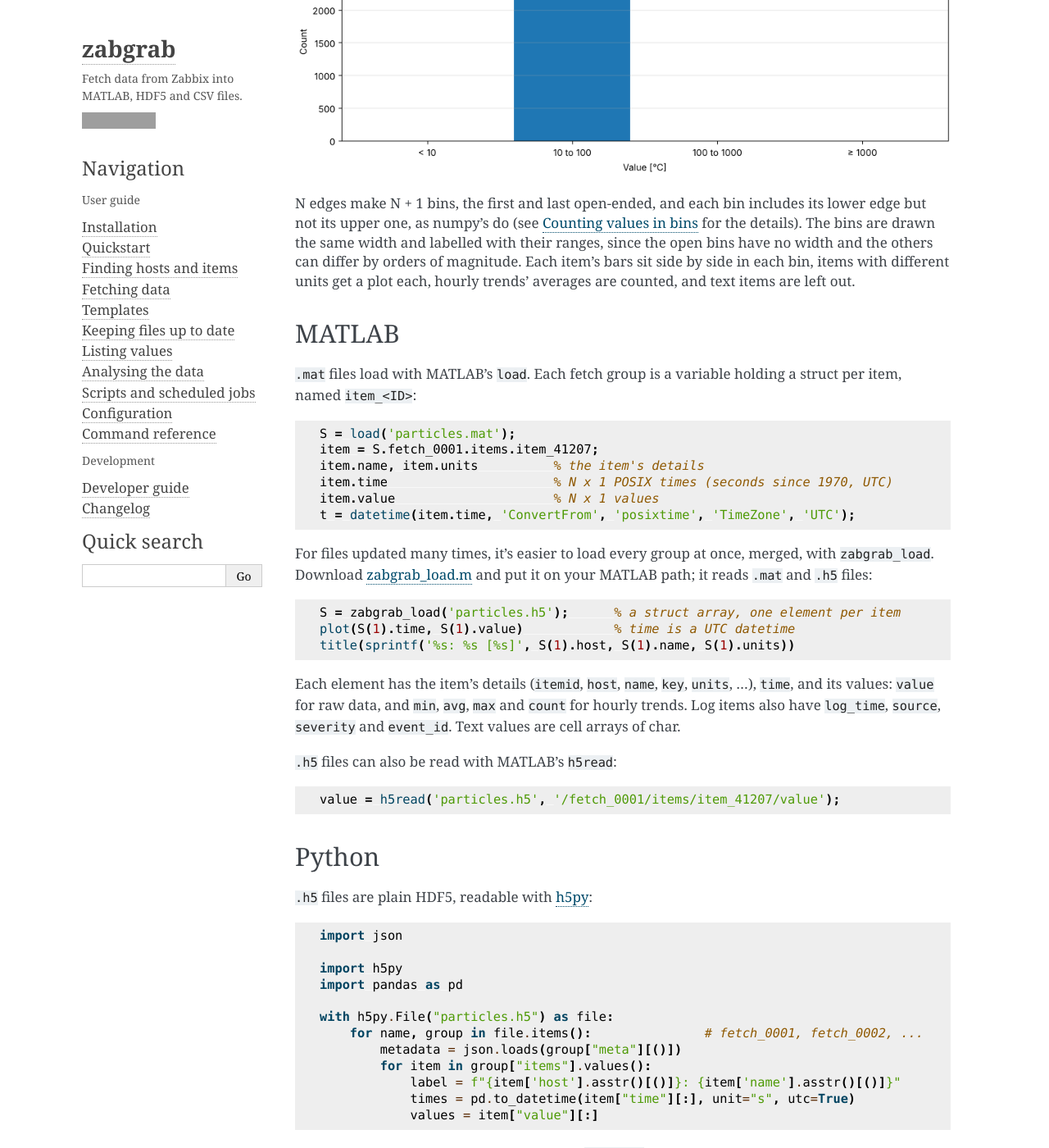
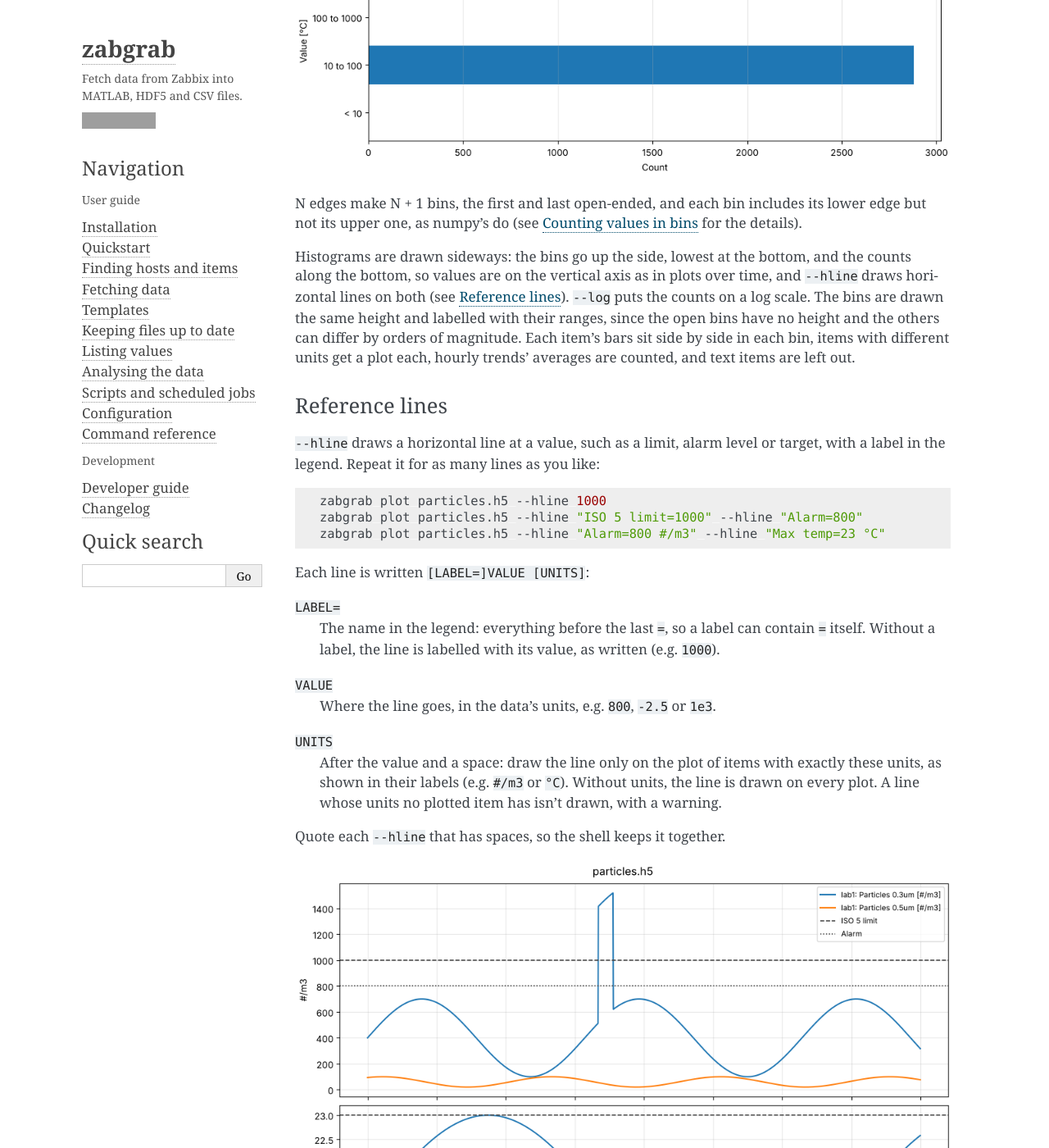
Before and after one commit to SeanDS/zabgrab, a Sphinx documentation site: the page built from docs/guide/analysing.rst, in a window 1280 px wide and 1400 px high, scrolled down 2489 px. Shown: the whole window at 82% size. Built offline with Sphinx 7.4.7, drawn with Linux system fonts in a browser that asks for light colours; some of the changed text lies outside the part shown; grey boxes are pictures that could not be loaded.

Commit message:
Document --hline, sideways histograms and --log
The analysing guide gains a Reference lines section (the [LABEL=]VALUE [UNITS]
syntax, targeting units, styles, log scales, and where lines go on histograms)
with an example image, and the histogram section and image show the sideways
layout. The fetching guide, CHANGELOG and PLAN.md use --log.

Co-Authored-By: Claude Opus 5.5 <noreply@anthropic.com>
Claude-Session: https://claude.ai/code/session_01RwAjw1B4FMwohsQ2R2xPfk

```diff
--- a/CHANGELOG.rst
+++ b/CHANGELOG.rst
@@ -13,6 +13,12 @@ Changelog
 - New ``--bin`` option for ``show`` and ``plot``, counting each item's values in
   bins with the given edges (e.g. ``--bin 10,100,1000``): ``show`` lists each
   bin's count and share, and ``plot`` draws a histogram.
+- New ``plot --hline`` option to draw horizontal reference lines, such as limits:
+  ``--hline 'Max value=500'``, optionally on the plots of items with given units
+  (``--hline 'Max=26 °C'``). Repeat it for several.
+- ``plot --log-y`` and ``fetch --log-y`` are now ``--log``, since with ``--bin``
+  they apply to the counts, along the horizontal axis. ``--log-y`` still works,
+  with a warning, until 2.0.
 
 1.0.0 (2026-10-15)
 ------------------
--- a/docs/guide/analysing.rst
+++ b/docs/guide/analysing.rst
@@ -72,7 +72,7 @@ shows a file's data in a window, or saves the figure:
    zabgrab plot particles.h5 -o particles.png        # or .pdf, .svg, ...
    zabgrab plot particles.h5 -o plot.png -o plot.pdf # several formats
    zabgrab plot particles.h5 --item "*0.3um" --from "2 days ago"
-   zabgrab plot particles.h5 --log-y                 # log scales
+   zabgrab plot particles.h5 --log                   # log scales
 
 All of a file's groups are plotted as one dataset. Items with the same units share an
 axis, and times are shown in your local time (or the ``timezone`` setting). Hourly
@@ -97,19 +97,73 @@ bin, for edges you choose (in increasing order):
 .. code-block:: bash
 
    zabgrab plot particles.h5 --bin 10,100,1000
-   zabgrab plot particles.h5 --bin 10,100,1000 --log-y      # log scale counts
+   zabgrab plot particles.h5 --bin 10,100,1000 --log        # log scale counts
    zabgrab plot particles.h5 --bin 10,100,1000 -o bins.png
 
 .. image:: histogram.png
-   :alt: Bars showing how many values of two particle counts and a temperature
-         fall in the bins below 10, 10 to 100, 100 to 1000 and 1000 and above.
+   :alt: Sideways bars showing how many values of two particle counts and a
+         temperature fall in the bins below 10, 10 to 100, 100 to 1000 and 1000
+         and above, with a dashed alarm line at 800.
 
 N edges make N + 1 bins, the first and last open-ended, and each bin includes its
 lower edge but not its upper one, as numpy's do (see :ref:`bins` for the details).
-The bins are drawn the same width and labelled with their ranges, since the open
-bins have no width and the others can differ by orders of magnitude. Each item's
-bars sit side by side in each bin, items with different units get a plot each,
-hourly trends' averages are counted, and text items are left out.
+
+Histograms are drawn sideways: the bins go up the side, lowest at the bottom, and
+the counts along the bottom, so values are on the vertical axis as in plots over
+time, and ``--hline`` draws horizontal lines on both (see :ref:`hlines`).
+``--log`` puts the counts on a log scale. The bins are drawn the same height and
+labelled with their ranges, since the open bins have no height and the others can
+differ by orders of magnitude. Each item's bars sit side by side in each bin, items
+with different units get a plot each, hourly trends' averages are counted, and text
+items are left out.
+
+.. _hlines:
+
+Reference lines
+~~~~~~~~~~~~~~~
+
+``--hline`` draws a horizontal line at a value, such as a limit, alarm level or
+target, with a label in the legend. Repeat it for as many lines as you like:
+
+.. code-block:: bash
+
+   zabgrab plot particles.h5 --hline 1000
+   zabgrab plot particles.h5 --hline "ISO 5 limit=1000" --hline "Alarm=800"
+   zabgrab plot particles.h5 --hline "Alarm=800 #/m3" --hline "Max temp=23 °C"
+
+Each line is written ``[LABEL=]VALUE [UNITS]``:
+
+``LABEL=``
+   The name in the legend: everything before the last ``=``, so a label can
+   contain ``=`` itself. Without a label, the line is labelled with its value, as
+   written (e.g. ``1000``).
+``VALUE``
+   Where the line goes, in the data's units, e.g. ``800``, ``-2.5`` or ``1e3``.
+``UNITS``
+   After the value and a space: draw the line only on the plot of items with
+   exactly these units, as shown in their labels (e.g. ``#/m3`` or ``°C``).
+   Without units, the line is drawn on every plot. A line whose units no plotted
+   item has isn't drawn, with a warning.
+
+Quote each ``--hline`` that has spaces, so the shell keeps it together.
+
+.. image:: hlines.png
+   :alt: Particle counts with dashed lines at the ISO 5 limit (1000) and alarm
+         level (800), and a temperature with a dashed line at its maximum (23).
+
+The lines are dark grey and dashed, each in a different dash pattern, so they're
+told apart from the data and from each other. A line beyond the data stretches
+the axis to include it, showing how far the data is from it. With ``--log``,
+lines at zero or below can't be drawn, and are left out with a warning.
+
+On histograms (``--bin``), a line goes across the bins at its value:
+
+- at an edge, exactly between the two bins it separates;
+- inside a bin between two edges, in proportion between them: with ``--bin
+  10,100,1000``, ``--hline 550`` goes halfway up the ``100 to 1000`` bin;
+- inside the first or last bin, which are open-ended and have no height to
+  measure against, across the bin's middle, with a warning. Add the value to
+  ``--bin`` to put the line on an edge instead.
 
 MATLAB
 ------
--- a/docs/guide/fetching.rst
+++ b/docs/guide/fetching.rst
@@ -194,7 +194,7 @@ Plotting or listing straight away
 ---------------------------------
 
 ``--plot`` plots the data when it's fetched (with the ``plot`` extra installed);
-``--log-y`` uses log scales. ``--show`` lists it, in time order (see
+``--log`` uses log scales. ``--show`` lists it, in time order (see
 :doc:`showing`). Either way, the data is then only saved if ``--output`` is given
 too.
 
```
Also changed, not shown: PLAN.md (+21 -5 lines), docs/guide/histogram.png, docs/guide/hlines.png (added).
